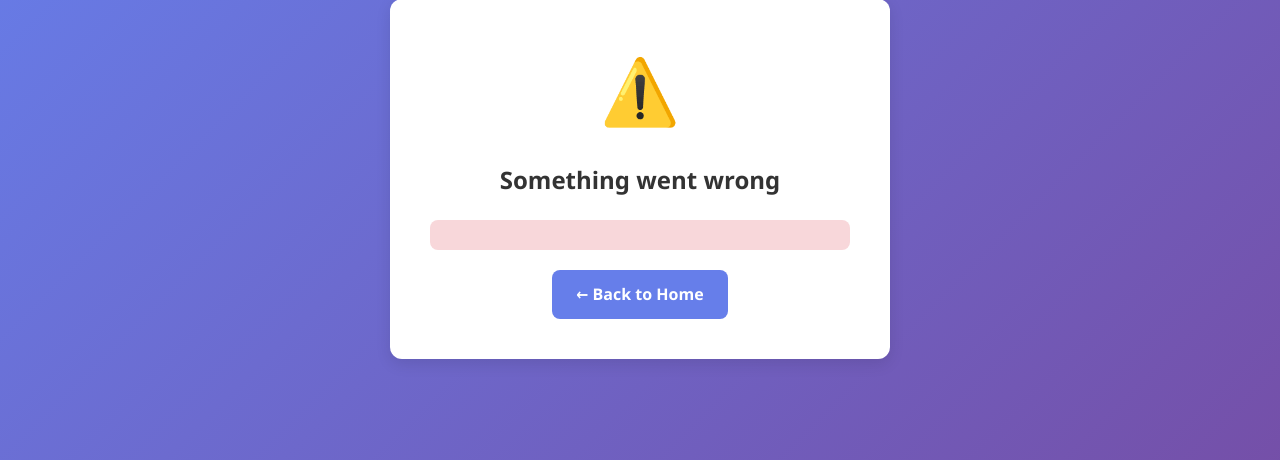
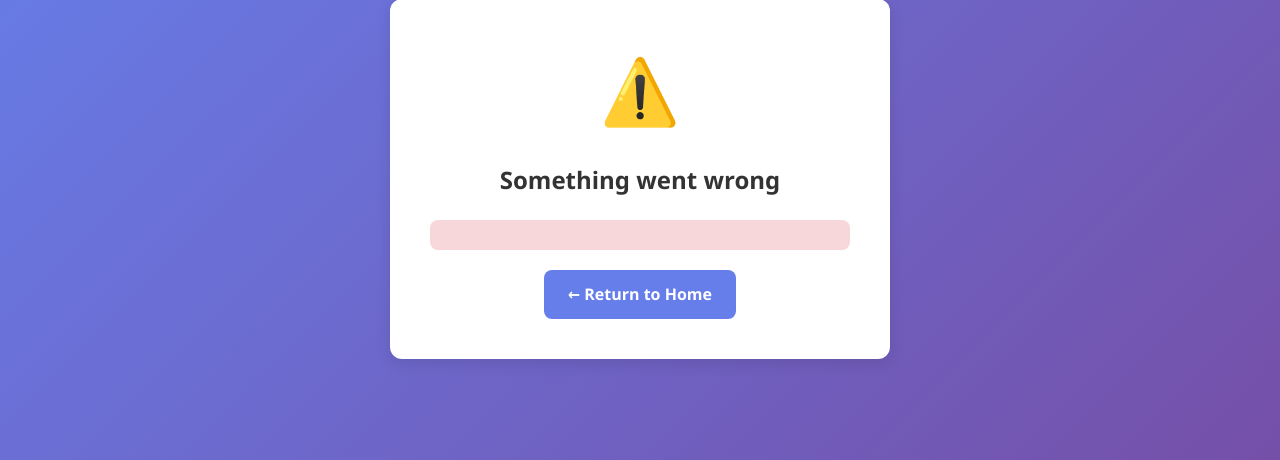
Before and after one commit to lushiqiS7/PyStockAnalyzer, a Flask app: template webapp/templates/error.html in a window 1280 px wide. Shown: the part 156-616 px from the top of the page. Run offline with Flask 3, Linux system fonts and the light colour scheme; the template is opened without the code that fills it, so the values that code supplies are empty.

Commit message:
nothing bozo

```diff
--- a/webapp/static/css/style.css
+++ b/webapp/static/css/style.css
@@ -59,7 +59,7 @@ body {
 }
 
 .results-grid {
-    display: grid;
+    display: block;
     grid-template-columns: repeat(auto-fit, minmax(300px, 1fr));
     gap: 1.5rem;
     margin: 2rem 0;
--- a/webapp/templates/error.html
+++ b/webapp/templates/error.html
@@ -9,7 +9,7 @@
     <p class="error-message">{{ error }}</p>
     <div class="action-buttons">
         <a href="{{ url_for('index') }}" class="btn btn-primary">
-            ← Back to Home
+            ← Return to Home
         </a>
     </div>
 </div>
--- a/webapp/templates/results.html
+++ b/webapp/templates/results.html
@@ -57,7 +57,7 @@
 
 <div class="action-buttons">
     <a href="{{ url_for('index') }}" class="btn btn-primary">
-        ← Analyze Another Stock
+        ← Return to Home
     </a>
 </div>
 {% endblock %}
```
